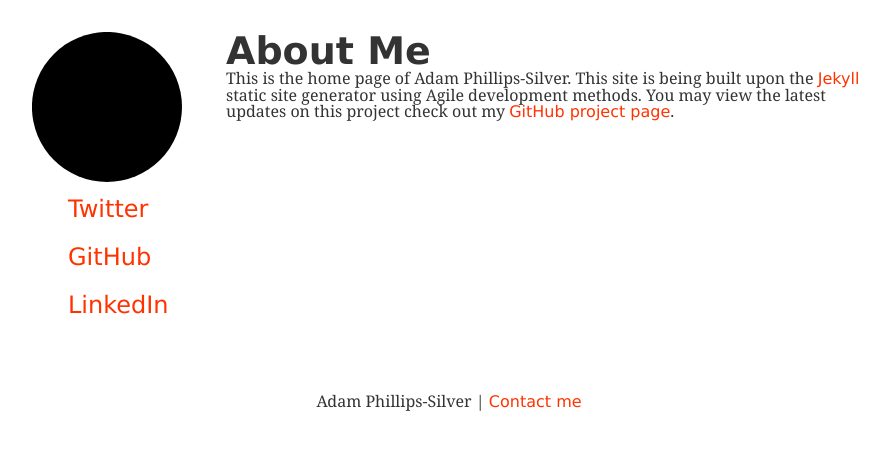
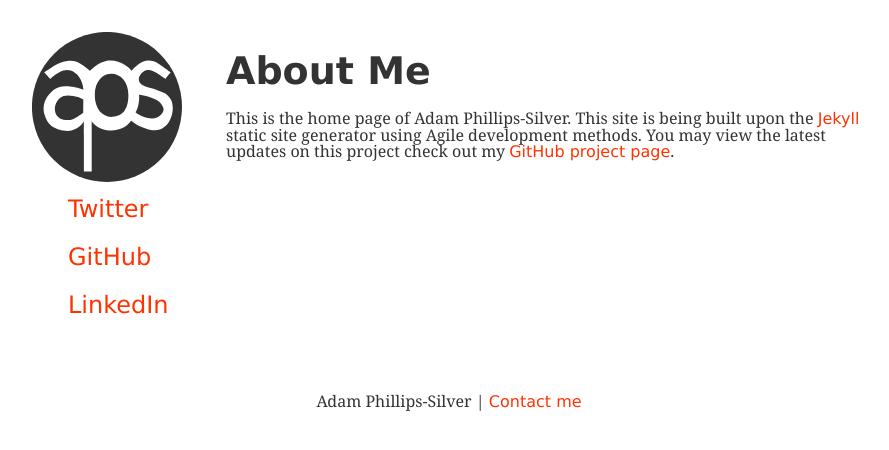
Before and after one commit to Adam-PS/adamphillipssilver, a Jekyll site: the page built from index.html, in a window 1280 px wide. Shown: the top 450 px of the page, without its empty margins (191-1080 px from the left). Built offline with Jekyll 4.4.1, drawn with Linux system fonts in a browser that asks for light colours.

Commit message:
update css and svg

```diff
--- a/css/main.css
+++ b/css/main.css
@@ -59,6 +59,7 @@ main {
 }
 
 h1 {
+	margin: 20px 0px;
 	font-family: Verdana, Tahoma, sans-serif;
 	font-size: 38px;
 	font-weight: bold;
```
Also changed, not shown: assets/badge.svg.
